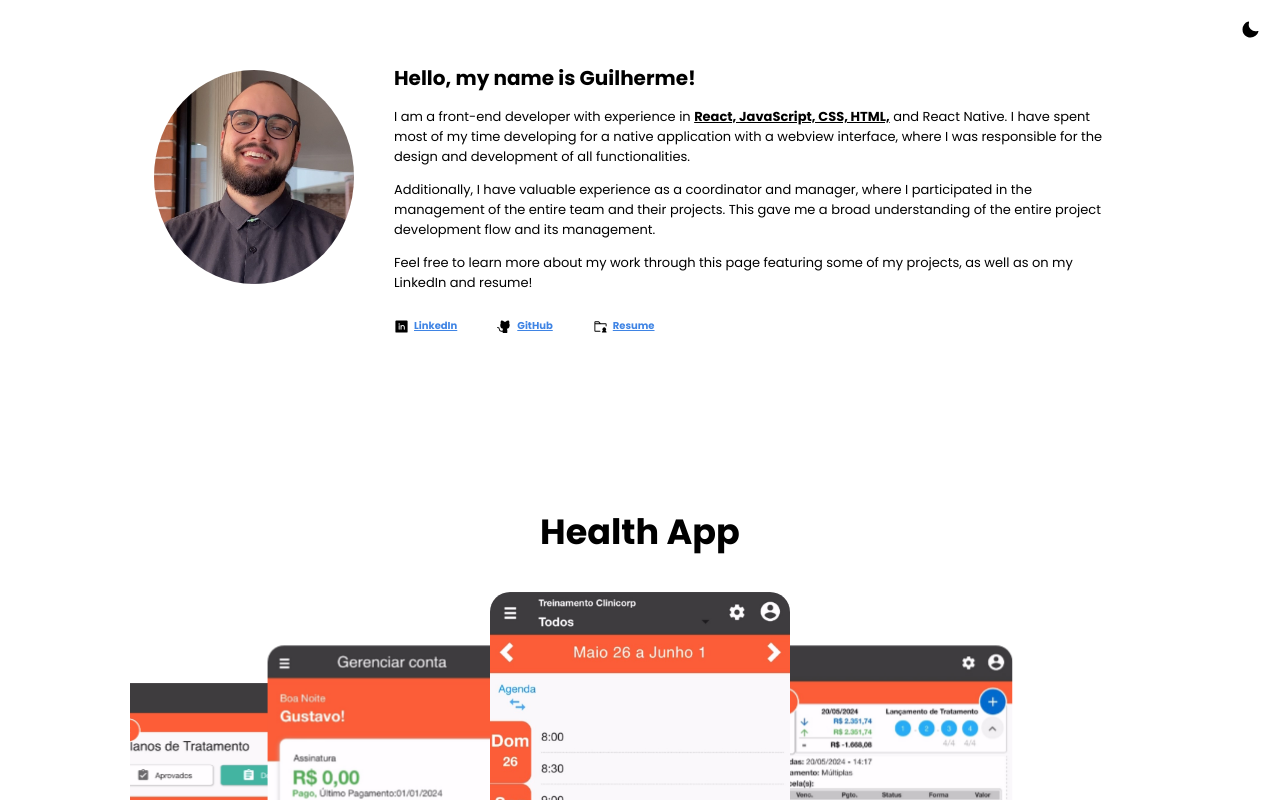
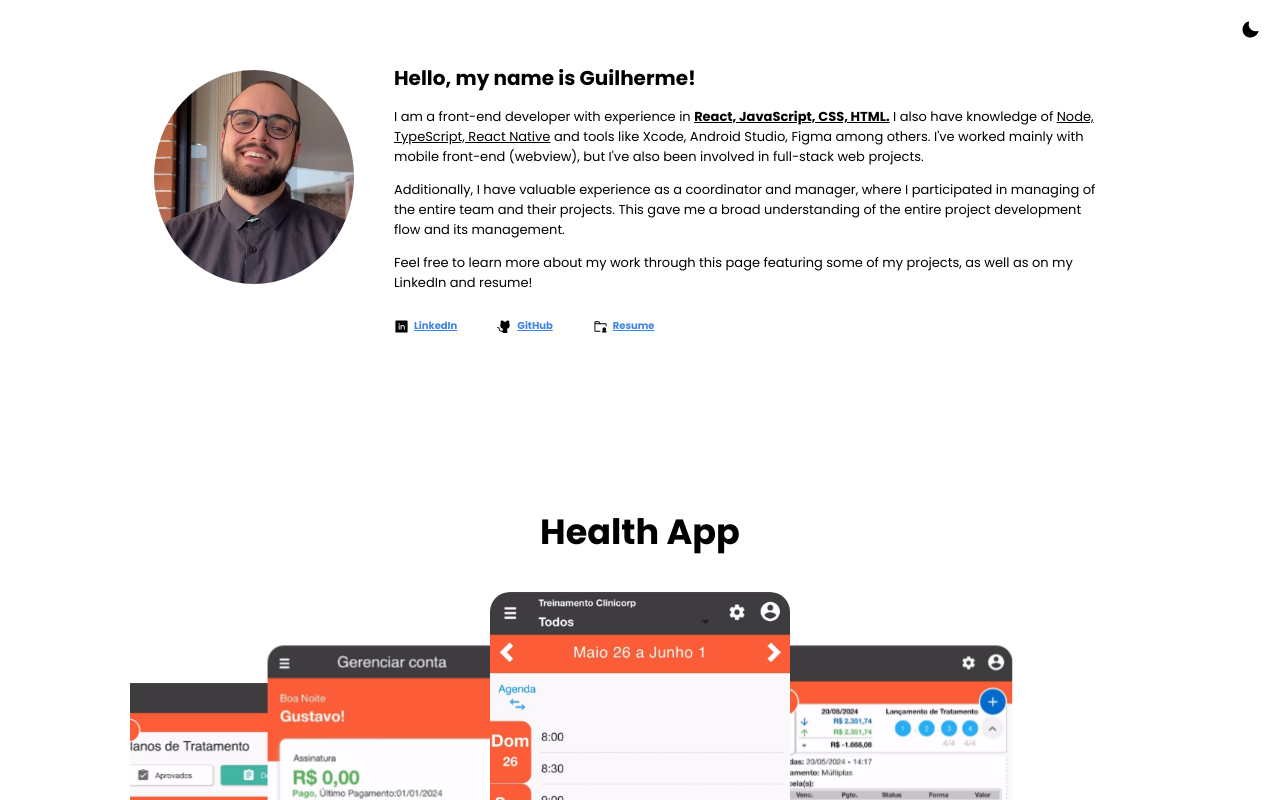
Before and after one commit to GuilhermeEger/portfolio, a React (Create React App) app: page / in a window 1280 px wide. Shown: the top 800 px of the page. Built offline with nearby package versions, Linux system fonts and the light colour scheme.

Commit message:
profile text adjusts

```diff
--- a/src/Components/Home/Home.css
+++ b/src/Components/Home/Home.css
@@ -91,3 +91,7 @@ a {
     justify-self: center;
   }
 }
+
+.underLineText {
+  text-decoration: underline;
+}
--- a/src/Components/Home/Home.js
+++ b/src/Components/Home/Home.js
@@ -37,18 +37,21 @@ function Home(props) {
                 <p>
                   I am a front-end developer with experience in{" "}
                   <span className="highlightText">
-                    React, JavaScript, CSS, HTML,
+                    React, JavaScript, CSS, HTML.
                   </span>{" "}
-                  and React Native. I have spent most of my time developing for
-                  a native application with a webview interface, where I was
-                  responsible for the design and development of all
-                  functionalities.
+                  I also have knowledge of{" "}
+                  <span className="underLineText">
+                    Node, TypeScript, React Native
+                  </span>{" "}
+                  and tools like Xcode, Android Studio, Figma among others. I've
+                  worked mainly with mobile front-end (webview), but I've also
+                  been involved in full-stack web projects.
                 </p>
                 <p>
                   Additionally, I have valuable experience as a coordinator and
-                  manager, where I participated in the management of the entire
-                  team and their projects. This gave me a broad understanding of
-                  the entire project development flow and its management.
+                  manager, where I participated in managing of the entire team
+                  and their projects. This gave me a broad understanding of the
+                  entire project development flow and its management.
                 </p>
                 <p>
                   Feel free to learn more about my work through this page
```
